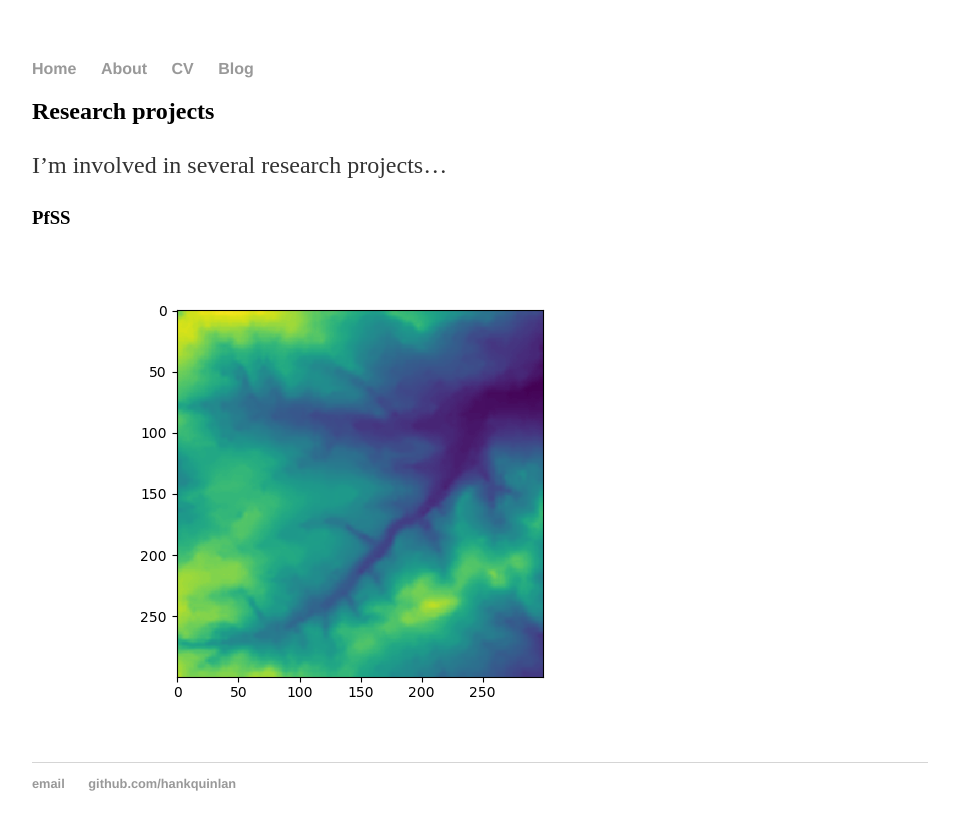
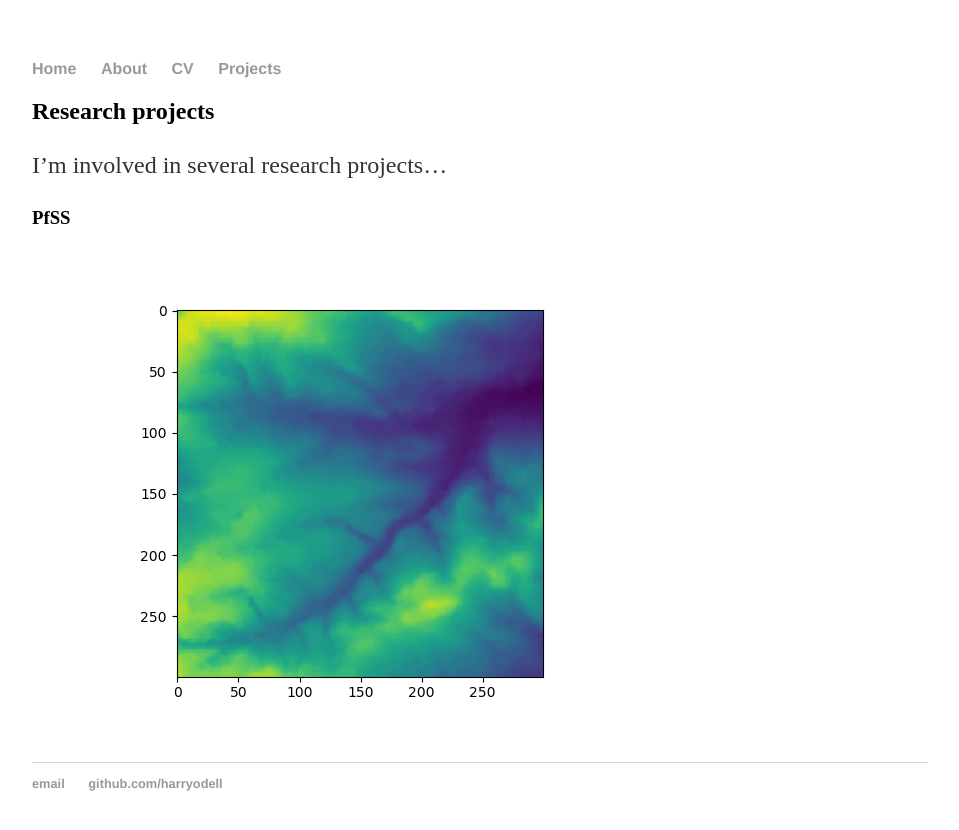
Before and after one commit to harryodell/harryodell.github.io, a Jekyll site: the page built from projects.md, in a window 1280 px wide. Shown: the top 830 px of the page, without its empty margins (160-1119 px from the left). Built offline with Jekyll 4.4.1, drawn with Linux system fonts in a browser that asks for light colours; our own code applies the rules of GitHub Pages for plain Markdown files.

Commit message:
update default style

```diff
--- a/_layouts/default.html
+++ b/_layouts/default.html
@@ -11,7 +11,7 @@
 	        		<li><a href="/">Home</a></li>
 		        	<li><a href="/about">About</a></li>
 	        		<li><a href="/cv">CV</a></li>
-	        		<li><a href="/blog">Blog</a></li>
+	        		<li><a href="/projects">Projects</a></li>
 	    		</ul>
 			</nav>
 			<div class="container">
@@ -21,8 +21,8 @@
 			</div><!-- /.container -->
 			<footer>
 	    		<ul>
-	        		<li><a href="mailto:hankquinlanhub@gmail.com">email</a></li>
-	        		<li><a href="https://github.com/hankquinlan">github.com/hankquinlan</a></li>
+	        		<li><a href="harryodell@postgrad.manchester.ac.uk">email</a></li>
+	        		<li><a href="https://github.com/harryodell">github.com/harryodell</a></li>
 				</ul>
 			</footer>
 		</body>
```
